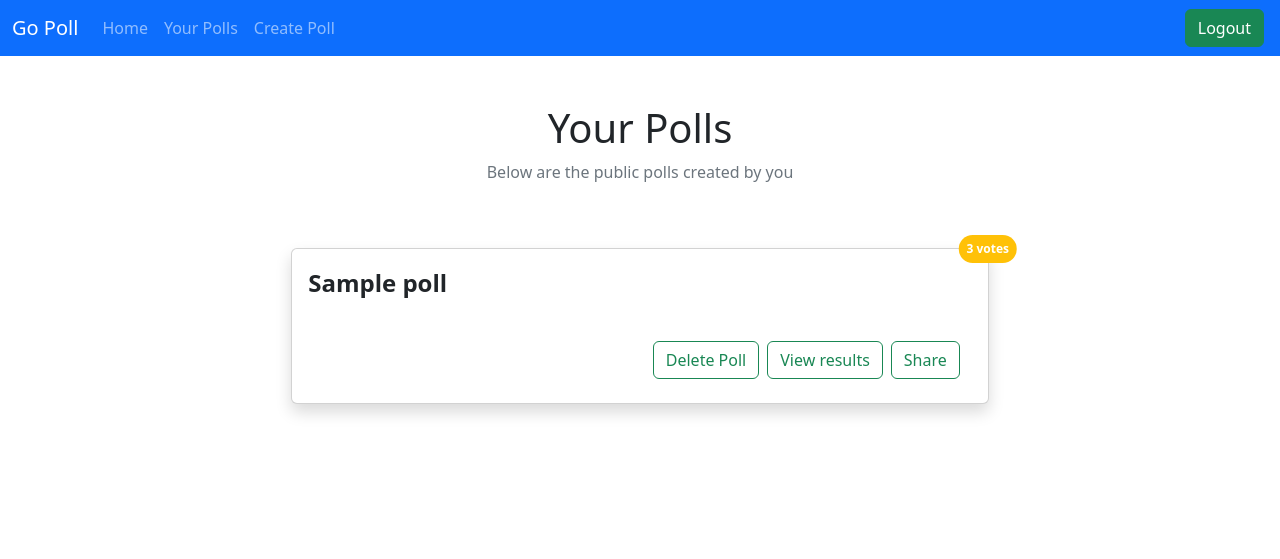
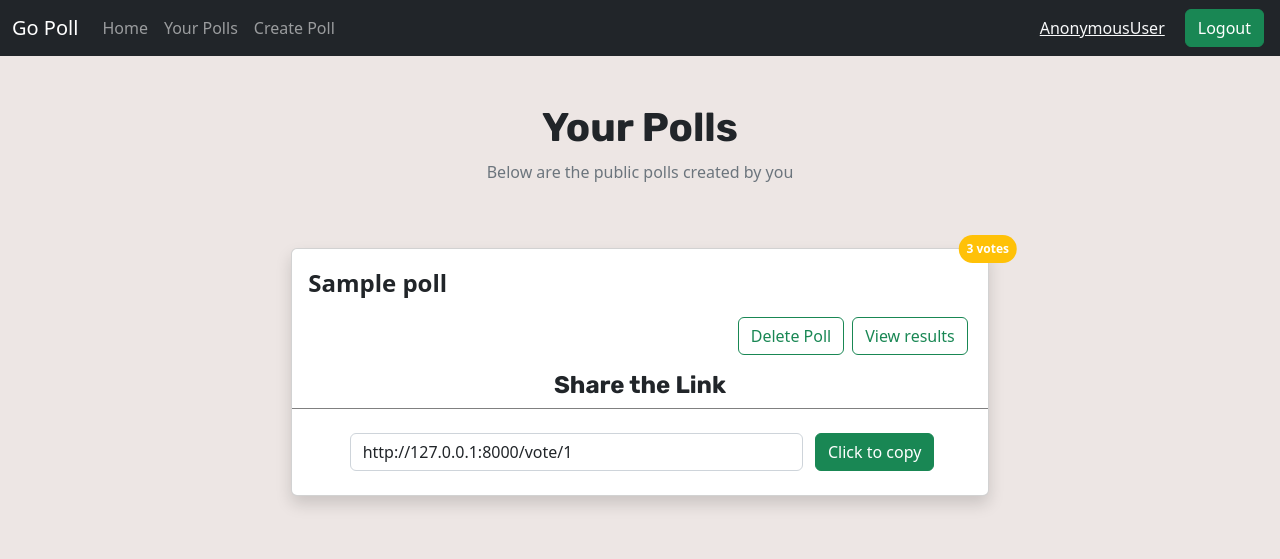
Before and after one commit to sujal3011/polls_app, a Django app: template templates/userPolls.html in a window 1280 px wide. Shown: the top 559 px of the page. Run offline with Django 3.2, Linux system fonts and the light colour scheme; the template is opened without the code that fills it: most values are stand-ins (such as "Sample title", 1, 10 or a date in 2020).

Commit message:
implemented share functionality

```diff
--- a/home/views.py
+++ b/home/views.py
@@ -13,6 +13,7 @@ def index(request):
     if  request.user.is_anonymous:
         return redirect("/login")
     else:
+
         polls=Poll.objects.all().exclude(created_by=request.user) #filtering polls not created by logged in user
         template = loader.get_template('index.html')
         context={
@@ -75,7 +76,7 @@ def vote(request,poll_id):
             poll.option_three_count+=1
 
         poll.save()
-        return redirect("/result/poll_id")
+        return redirect("/result/"+poll_id)
 
 
     template = loader.get_template('vote.html')
--- a/static/style.css
+++ b/static/style.css
@@ -1,9 +1,25 @@
+
+@import url('https://fonts.googleapis.com/css2?family=Poppins&family=Rubik:wght@700&display=swap');
+
+body{
+    /* overflow-y: hidden; */
+    background-color: #ede6e4;
+}
+
+h1 ,h4{
+    font-family: 'Rubik', sans-serif;
+}
+
 @media screen and (max-width:900px) {
     .container{
         max-width: 100%;
+
     }
     form{
         width: 90%;
+    }
+    .signform{
+        max-width: 80%;
     }
 
 }
@@ -16,5 +32,8 @@
     form{
         width: 60%;
     }
+    .signform{
+        max-width: 40%;
+    }
 
 }
--- a/templates/base.html
+++ b/templates/base.html
@@ -8,12 +8,32 @@
     <link href="https://fonts.googleapis.com/css2?family=Poppins&display=swap" rel="stylesheet">
     <link rel="stylesheet" href="../static/style.css">
 
+   <script>
+
+
+      function myFunction(id) {
+        // Get the text field
+        var copyText = document.getElementById(id);
+
+        // Select the text field
+        copyText.select();
+        copyText.setSelectionRange(0, 99999); // For mobile devices
+
+         // Copy the text inside the text field
+        navigator.clipboard.writeText(copyText.value);
+
+        // Alert the copied text
+        alert("Copied the text: " + copyText.value);
+      }
+
+    </script>
+
   </head>
   <body>
 
     {% comment %} Navbar {% endcomment %}
 
-    <nav class="navbar navbar-expand-lg bg-primary navbar-dark sticky-top">
+    <nav class="navbar navbar-expand-lg bg-dark navbar-dark sticky-top">
       <div class="container-fluid">
         <a class="navbar-brand" href="#">Go Poll</a>
         <button class="navbar-toggler" type="button" data-bs-toggle="collapse" data-bs-target="#navbarSupportedContent" aria-controls="navbarSupportedContent" aria-expanded="false" aria-label="Toggle navigation">
@@ -32,7 +52,8 @@
             </li>
           </ul>
 
-          <div class="d-flex">
+          <div class="d-flex justify-content-center align-items-center">
+            <span class="text-light mx-3 underline"><u>{{request.user}}</u></span>
             <a href="/logout"><button class="btn btn-success mx-1">Logout</button></a>
           </div>
 
--- a/templates/create.html
+++ b/templates/create.html
@@ -2,7 +2,7 @@
 
 {% block body %}
 
-<div class="container d-flex align-items-center justify-content-center" style="height:91vh;background-color:#ede6e4;max-width:100%;">
+<div class="container d-flex align-items-center justify-content-center" style="height:91vh;max-width:100%;">
 
     <form method="post" action="/create" class="border rounded shadow-lg" style="background-color:white" >
         {% csrf_token %}
@@ -32,7 +32,7 @@
 
 
         <div class="d-flex align-items-center justify-content-center" >
-            <button type="button" class="btn btn-outline-success mx-4 my-3">Back to Home</button>
+            <a href="/"><button type="button" class="btn btn-outline-success mx-4 my-3">Back to Home</button></a>
             <button type="submit" class="btn  btn-success mx-4 my-3">Create</button>
         </div>
     </form>
--- a/templates/userPolls.html
+++ b/templates/userPolls.html
@@ -8,7 +8,7 @@
 
 {% block body %}
 
-<div class="container">
+<div class="container overflow-hidden" style="background-color:#ede6e4">
 
     <div class="d-flex justify-content-center align-items-center flex-column my-5">
         <h1>Your Polls</h1>
@@ -21,28 +21,41 @@
 
         <div class=" relative card shadow d-flex justify-content-center align-items-center my-3" style="width: 80%">
 
+            <div class="card-body" style="width: 100%">
 
+              <p class="card-text fw-bolder fs-4 " style:"font-family: 'Poppins', sans-serif">{{poll.question}}</p>
 
-            <div class="card-body" style="width: 100%">
-              <p class="card-text fw-bolder fs-4 " style:"font-family: 'Poppins', sans-serif">{{poll.question}}</p>
+              <div class="d-flex justify-content-end align-items-center">
+
+                <a href="delete/{{poll.id}}"><button type="button" class="btn btn-outline-success mx-1">Delete Poll</button></a>
+
+                <a href="result/{{poll.id}}"><button type="button" class="btn btn-outline-success mx-1">View results</button></a>
+
+              </div>
 
             </div>
 
-            <div class="d-flex justify-content-end align-items-center p-4"  style="width: 100%" >
-                <a href="delete/{{poll.id}}"><button type="button" class="btn btn-outline-success mx-1">Delete Poll</button></a>
-                <a href="result/{{poll.id}}"><button type="button" class="btn btn-outline-success mx-1">View results</button></a>
-                <button type="button" class="btn btn-outline-success mx-1">Share</button>
+            <h4 class+"font-weight-bold">Share the Link</h4>
+
+            <div class="d-flex justify-content-center align-items-center p-4"  style="width: 100%;border-top: 1px solid gray;" >
+
+
+
+                <input type="text" class="form-control mx-2" id={{poll.id}} value="http://127.0.0.1:8000/vote/{{poll.id}}" style="width: 70%">
+
+                <button type="button" class="btn btn-success mx-1" onclick="myFunction({{poll.id}})">
+                    Click to copy
+                </button>
+
             </div>
 
             <span class="position-absolute top-0 start-100 translate-middle badge rounded-pill bg-warning p-2">{{poll.option_one_count|add:poll.option_two_count|add:poll.option_three_count}} votes</span>
 
+
         </div>
 
 
-
         {% endfor %}
-
-
 
     </div>
 </div>
```
Also changed, not shown: templates/index.html (+1 -8 lines), templates/login.html (+24 -5 lines), templates/register.html (+27 -5 lines), db.sqlite3, static/index.js (added).
